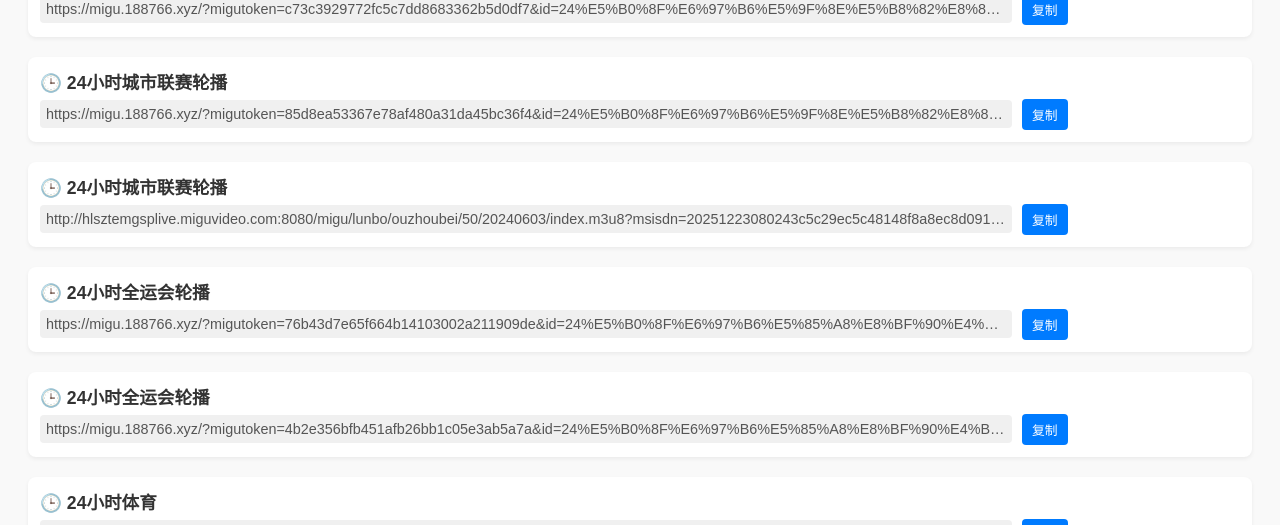
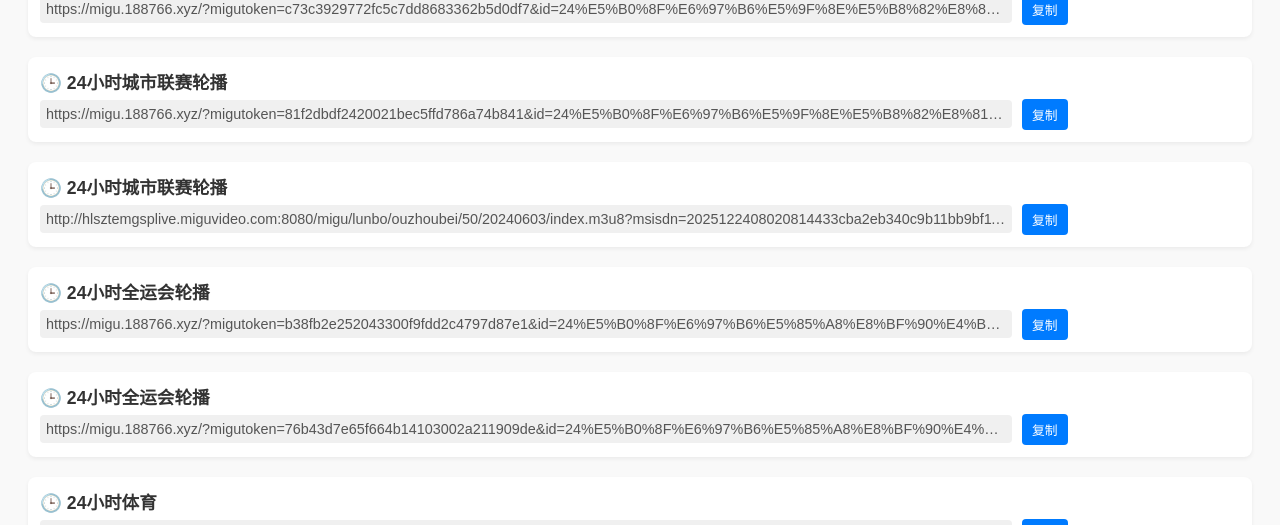
Before and after one commit to kimwang1978/iptv.github.io, a Jekyll site: the page tiyu.html, which Jekyll copies as it is, in a window 1280 px wide and 900 px high. Shown: the part 151-676 px from the top of the window. Built offline with Jekyll 4.4.1, drawn with Linux system fonts in a browser that asks for light colours; some of the changed text lies outside the part shown.

Commit message:
Sync File 2025-12-24 03:58:22

```diff
--- a/tiyu.html
+++ b/tiyu.html
@@ -60,7 +60,7 @@
         <div class="item">
             <div class="title">🕒 24小时城市联赛轮播</div>
             <div class="url-wrapper">
-                <div class="url" id="url_1">https://migu.188766.xyz/?migutoken=85d8ea53367e78af480a31da45bc36f4&id=24%E5%B0%8F%E6%97%B6%E5%9F%8E%E5%B8%82%E8%81%94%E8%B5%9B%E8%BD%AE%E6%92%AD%E5%8F%B0&type=yy</div>
+                <div class="url" id="url_1">https://migu.188766.xyz/?migutoken=81f2dbdf2420021bec5ffd786a74b841&id=24%E5%B0%8F%E6%97%B6%E5%9F%8E%E5%B8%82%E8%81%94%E8%B5%9B%E8%BD%AE%E6%92%AD%E5%8F%B0&type=yy</div>
                 <button class="copy-btn" onclick="copyToClipboard('url_1')">复制</button>
             </div>
         </div>
@@ -68,7 +68,7 @@
         <div class="item">
             <div class="title">🕒 24小时城市联赛轮播</div>
             <div class="url-wrapper">
-                <div class="url" id="url_2">http://hlsztemgsplive.miguvideo.com:8080/migu/lunbo/ouzhoubei/50/20240603/index.m3u8?msisdn=20251223080243c5c29ec5c48148f8a8ec8d091f9f08ce&mdspid=&spid=800033&netType=0&sid=5910022136&pid=2028597139&timestamp=20251223080243&Channel_ID=0116_2600037000-99000-200300220100002&ProgramID=915512915&ParentNodeID=-99&assertID=5910022136&client_ip=218.28.233.106&SecurityKey=20251223080243&promotionId=&mvid=5900006618&mcid=500020&playurlVersion=WX-A1-8.12.1-RELEASE&userid=&jmhm=&videocodec=h264&appCode=miguvideo_android&bean=mgspad&tid=android&conFee=0&encrypt=8de2a12db027ac1519d3037ce2f2775a&sv=10004&ct=android</div>
+                <div class="url" id="url_2">http://hlsztemgsplive.miguvideo.com:8080/migu/lunbo/ouzhoubei/50/20240603/index.m3u8?msisdn=2025122408020814433cba2eb340c9b11bb9bf1118fd27&mdspid=&spid=800033&netType=0&sid=5910022136&pid=2028597139&timestamp=20251224080208&Channel_ID=0116_2600037000-99000-200300220100002&ProgramID=915512915&ParentNodeID=-99&assertID=5910022136&client_ip=218.28.233.106&SecurityKey=20251224080208&promotionId=&mvid=5900006618&mcid=500020&playurlVersion=WX-A1-8.12.1-RELEASE&userid=&jmhm=&videocodec=h264&appCode=miguvideo_android&bean=mgspad&tid=android&conFee=0&encrypt=0010af7dd1baf89615200ce070d506b5&sv=10004&ct=android</div>
                 <button class="copy-btn" onclick="copyToClipboard('url_2')">复制</button>
             </div>
         </div>
@@ -76,7 +76,7 @@
         <div class="item">
             <div class="title">🕒 24小时全运会轮播</div>
             <div class="url-wrapper">
-                <div class="url" id="url_3">https://migu.188766.xyz/?migutoken=76b43d7e65f664b14103002a211909de&id=24%E5%B0%8F%E6%97%B6%E5%85%A8%E8%BF%90%E4%BC%9A%E8%BD%AE%E6%92%AD%E5%8F%B0&type=yy</div>
+                <div class="url" id="url_3">https://migu.188766.xyz/?migutoken=b38fb2e252043300f9fdd2c4797d87e1&id=24%E5%B0%8F%E6%97%B6%E5%85%A8%E8%BF%90%E4%BC%9A%E8%BD%AE%E6%92%AD%E5%8F%B0&type=yy</div>
                 <button class="copy-btn" onclick="copyToClipboard('url_3')">复制</button>
             </div>
         </div>
@@ -84,7 +84,7 @@
         <div class="item">
             <div class="title">🕒 24小时全运会轮播</div>
             <div class="url-wrapper">
-                <div class="url" id="url_4">https://migu.188766.xyz/?migutoken=4b2e356bfb451afb26bb1c05e3ab5a7a&id=24%E5%B0%8F%E6%97%B6%E5%85%A8%E8%BF%90%E4%BC%9A%E8%BD%AE%E6%92%AD%E5%8F%B0&type=yy</div>
+                <div class="url" id="url_4">https://migu.188766.xyz/?migutoken=76b43d7e65f664b14103002a211909de&id=24%E5%B0%8F%E6%97%B6%E5%85%A8%E8%BF%90%E4%BC%9A%E8%BD%AE%E6%92%AD%E5%8F%B0&type=yy</div>
                 <button class="copy-btn" onclick="copyToClipboard('url_4')">复制</button>
             </div>
         </div>
@@ -476,7 +476,7 @@
         <div class="item">
             <div class="title">🕒 ANIMALPLANET</div>
             <div class="url-wrapper">
-                <div class="url" id="url_53">https://live.catvod.com/live.php?id=AnimalPlanet&token=3e6c2c111c3fb28a2e5be0dc4e32cc8d14a31f763b8418e44c0c81dbcb2dffb3%3A1766453072%3AMjAuMTYxLjY3LjIxMA%3D%3D</div>
+                <div class="url" id="url_53">https://live.catvod.com/live.php?id=AnimalPlanet&token=fdb8a7d41e60531bd6f2992035d179f7ebaefb7e77ef4011840e619a556a899c%3A1766539294%3ANTcuMTUxLjEzNy4xNTE%3D</div>
                 <button class="copy-btn" onclick="copyToClipboard('url_53')">复制</button>
             </div>
         </div>
@@ -484,7 +484,7 @@
         <div class="item">
             <div class="title">🕒 ANIMALPLANET</div>
             <div class="url-wrapper">
-                <div class="url" id="url_54">https://live.catvod.com/live.php?id=animalplanet_twn&token=f799c6836a20e4f8b3c1f92082de534c5e016688ff8a96ebfb3f481ea6f1b2ca%3A1766453072%3AMjAuMTYxLjY3LjIxMA%3D%3D</div>
+                <div class="url" id="url_54">https://live.catvod.com/live.php?id=animalplanet_twn&token=fc3436b644d30d5ac392b931a9b4e0f407f374298dc67a63aae9852df326da8a%3A1766539294%3ANTcuMTUxLjEzNy4xNTE%3D</div>
                 <button class="copy-btn" onclick="copyToClipboard('url_54')">复制</button>
             </div>
         </div>
```
